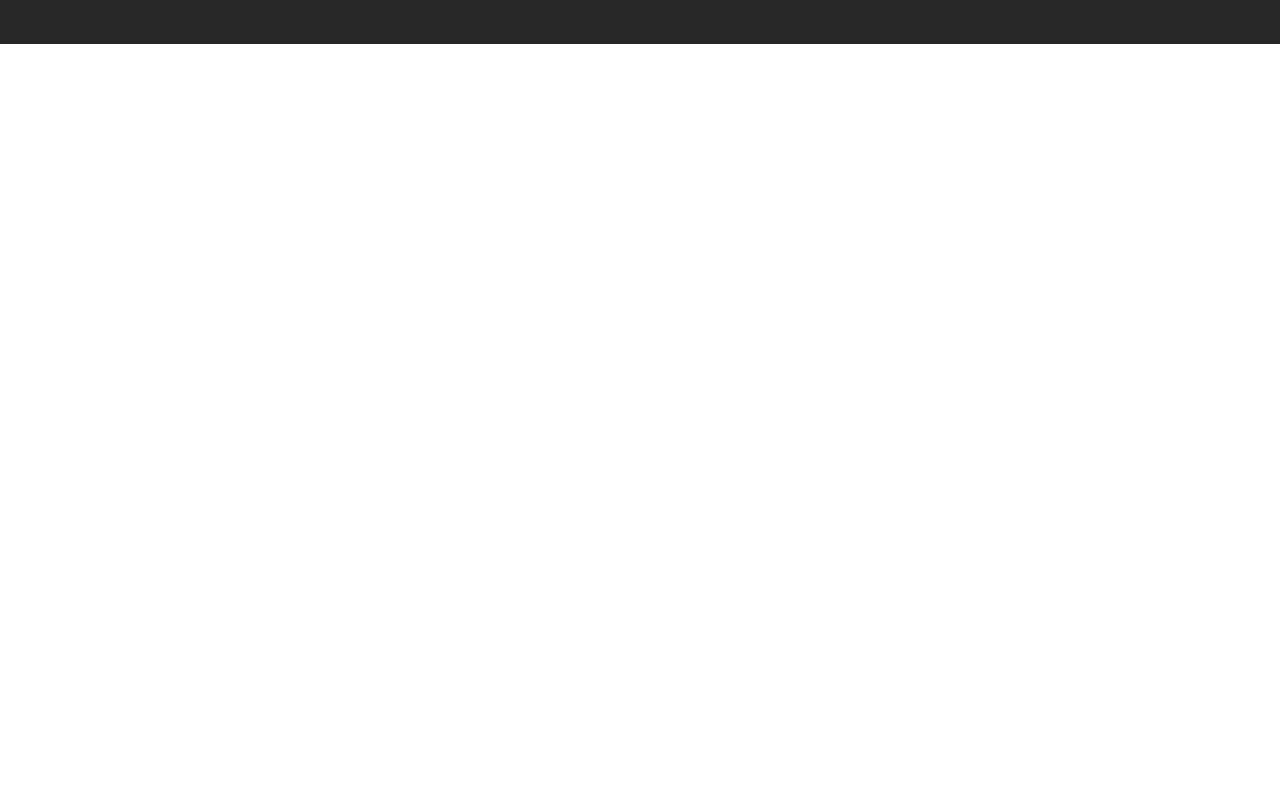
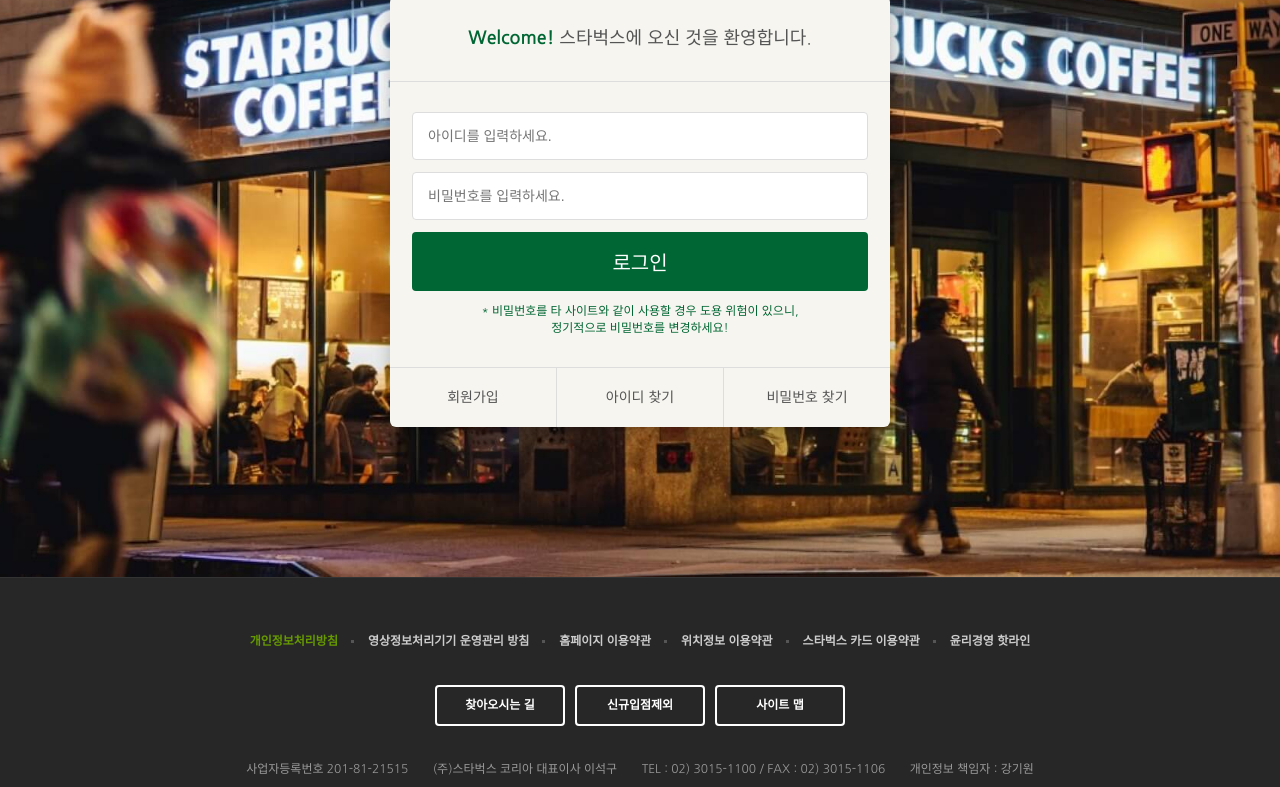
Before and after one commit to sohyun215/starbucks-clone, a plain HTML site: page signin/index.html in a window 1280 px wide. Shown: the part 290-1077 px from the top of the page. Before the commit the page ends 800 px from the top, so only its background shows below. Drawn offline with nearby package versions, Linux system fonts and the light colour scheme.

Commit message:
로그인 페이지 완성

```diff
--- /dev/null
+++ b/css/signin.css
@@ -0,0 +1,78 @@
+.signin {
+  margin-top: 120px;
+  padding: 100px 0 150px;
+  background-image: url("../images/signin_bg.jpg");
+  background-repeat: no-repeat;
+  background-position: center;
+  background-attachment: fixed;
+  background-size: cover;
+}
+.signin h1 {
+  color: #fff;
+  font-size: 30px;
+  font-weight: 700;
+  text-align: center;
+  margin-bottom: 24px;
+}
+.signin__card {
+  width: 500px;
+  margin: 0 auto;
+  border-radius: 6px;
+  background-color: #f6f5f0;
+  box-shadow: 2px 2px 20px rgba(0, 0, 0, 0.3);
+  color: #555;
+}
+.signin__card h2 {
+  padding: 30px;
+  font-size: 18px;
+  text-align: center;
+  border-bottom: 1px solid #ddd;
+}
+.signin__card h2 strong {
+  font-weight: 700;
+  color: #006633;
+}
+.signin__card form {
+  padding: 30px 22px;
+}
+.signin__card form input {
+  width: 100%;
+  margin-bottom: 12px;
+  padding: 15px;
+  border: 1px solid #ddd;
+  border-radius: 4px;
+  outline: none;
+  box-sizing: border-box;
+  font-size: 14px;
+}
+.signin__card form [type="submit"] {
+  background-color: #006633;
+  border: none;
+  color: #fff;
+  font-size: 20px;
+  cursor: pointer;
+}
+.signin__card form p {
+  font-size: 12px;
+  color: #006633;
+  text-align: center;
+}
+.signin__card .actions {
+  display: flex;
+  border-top: 1px solid #ddd;
+}
+.signin__card .actions a {
+  flex-grow: 1;
+  flex-basis: 0;
+  text-align: center;
+  padding: 20px;
+  color: #555;
+  font-size: 14px;
+  border-right: 1px solid #ddd;
+}
+.signin__card .actions a:last-child {
+  border-right: none;
+}
+.signin__card .actions a:hover {
+  text-decoration: underline;
+}
--- a/signin/index.html
+++ b/signin/index.html
@@ -27,6 +27,7 @@
   <link href="https://fonts.googleapis.com/css2?family=Nanum+Gothic:wght@400;700&display=swap" rel="stylesheet">
   <link rel="stylesheet" href="https://fonts.googleapis.com/icon?family=Material+Icons">
   <link rel="stylesheet" href="../css/common.css">
+  <link rel="stylesheet" href="../css/signin.css">
 
   <script defer src="../js/common.js"></script>
 </head>
@@ -365,7 +366,26 @@
 
 
 <section class="signin">
-
+  <h1>로그인</h1>
+  <div class="signin__card">
+    <h2>
+      <strong>Welcome!</strong> 스타벅스에 오신 것을 환영합니다.
+    </h2>
+    <form>
+      <input type="text" placeholder="아이디를 입력하세요." />
+      <input type="password" placeholder="비밀번호를 입력하세요." />
+      <input type="submit" value="로그인" />
+      <p>
+        * 비밀번호를 타 사이트와 같이 사용할 경우 도용 위험이 있으니,<br />
+        정기적으로 비밀번호를 변경하세요!
+      </p>
+    </form>
+    <div class="actions">
+      <a href="javascript:void(0)">회원가입</a>
+      <a href="javascript:void(0)">아이디 찾기</a>
+      <a href="javascript:void(0)">비밀번호 찾기</a>
+    </div>
+  </div>
 </section>
 
 
```
